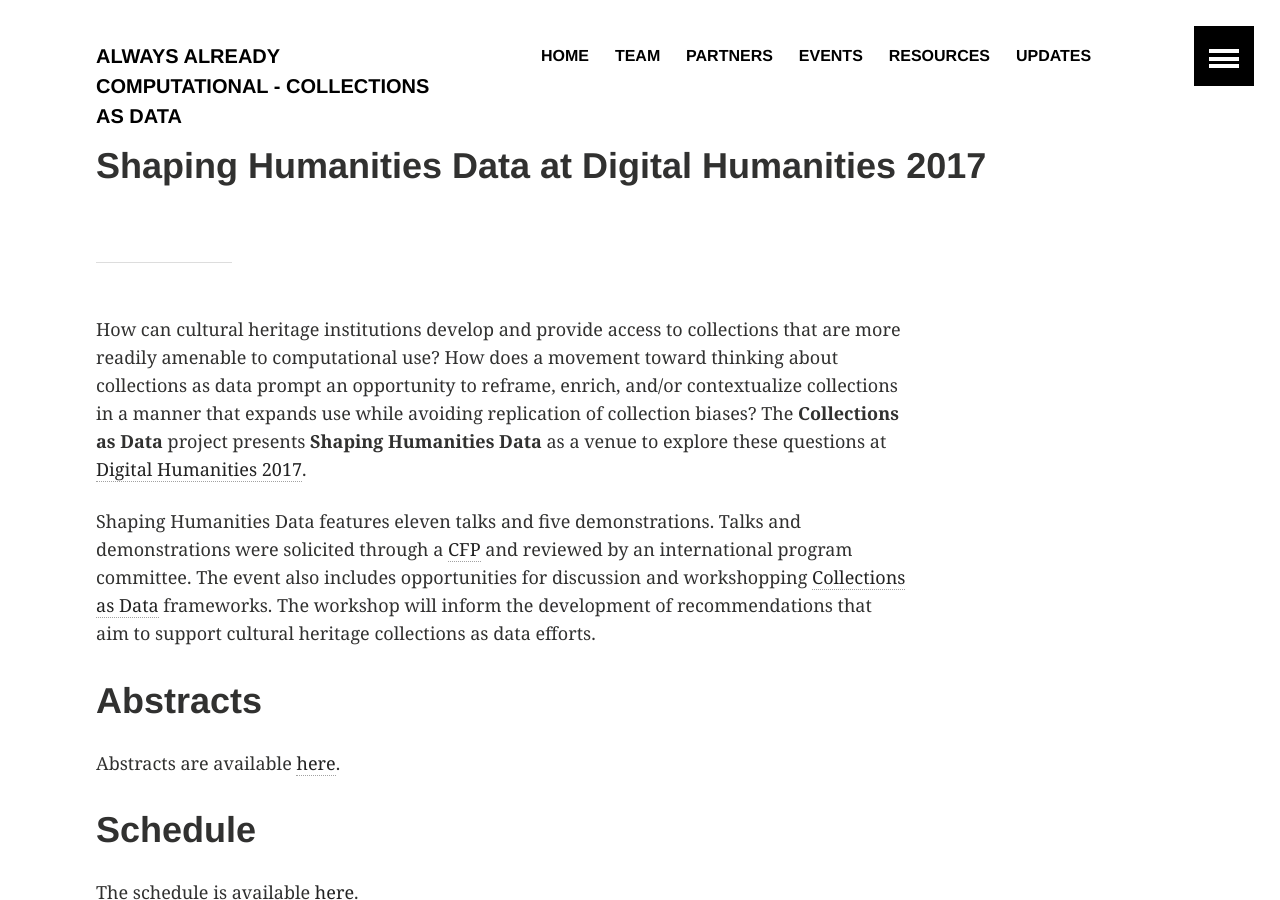
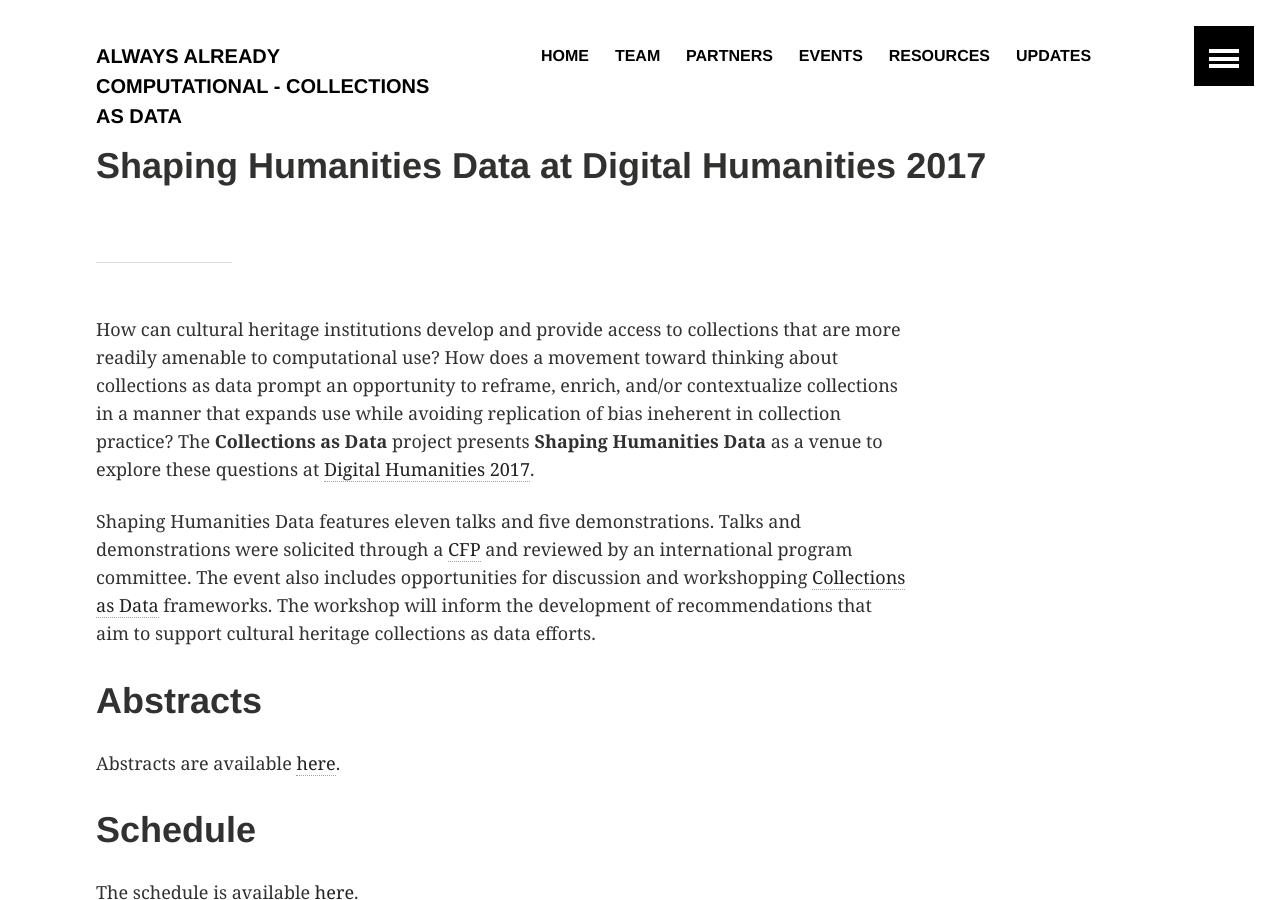
Before and after one commit to collectionsasdata/collectionsasdata.github.io, a Jekyll site: the page built from _posts/2017-08-1-shaping.markdown, in a window 1280 px wide and 900 px high. Built offline with Jekyll 4.4.1, drawn with Linux system fonts in a browser that asks for light colours.

Commit message:
Update 2017-08-1-shaping.markdown

```diff
--- a/_posts/2017-08-1-shaping.markdown
+++ b/_posts/2017-08-1-shaping.markdown
@@ -5,7 +5,7 @@
 teaser: "Shaping Humanities Data at Digital Humanities 2017"
 ---
 ---
-How can cultural heritage institutions develop and provide access to collections that are more readily amenable to computational use? How does a movement toward thinking about collections as data prompt an opportunity to reframe, enrich, and/or contextualize collections in a manner that expands use while avoiding replication of collection biases? The **Collections as Data** project presents **Shaping Humanities Data** as a venue to explore these questions at [Digital Humanities 2017]().
+How can cultural heritage institutions develop and provide access to collections that are more readily amenable to computational use? How does a movement toward thinking about collections as data prompt an opportunity to reframe, enrich, and/or contextualize collections in a manner that expands use while avoiding replication of bias ineherent in collection practice? The **Collections as Data** project presents **Shaping Humanities Data** as a venue to explore these questions at [Digital Humanities 2017]().
 
 Shaping Humanities Data features eleven talks and five demonstrations. Talks and demonstrations were solicited through a [CFP](https://collectionsasdata.github.io/dh2017/) and reviewed by an international program committee. The event also includes opportunities for discussion and workshopping [Collections as Data](https://collectionsasdata.github.io/statement/) frameworks. The workshop will inform the development of recommendations that aim to support cultural heritage collections as data efforts.
 
```
